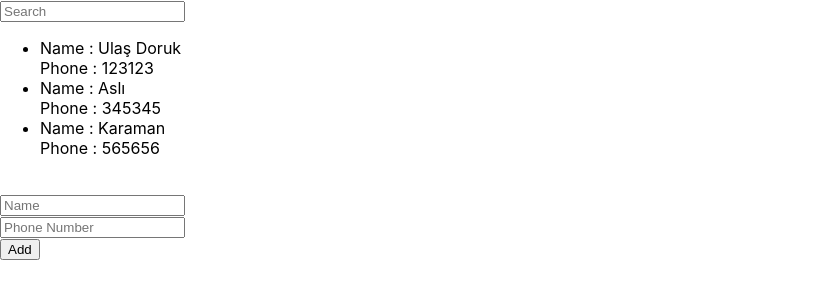
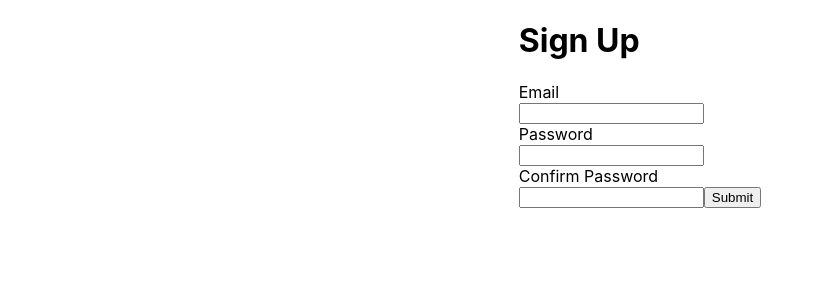
Before and after one commit to UlasDoruk/React_Exercise, a React (Create React App) app: page / in a window 1280 px wide. Shown: the top 300 px of the page, without its empty margins (0-824 px from the left). Built offline with nearby package versions, Linux system fonts and the light colour scheme.

Commit message:
Some updates

```diff
--- a/package.json
+++ b/package.json
@@ -6,10 +6,12 @@
     "@testing-library/jest-dom": "^5.16.4",
     "@testing-library/react": "^13.3.0",
     "@testing-library/user-event": "^13.5.0",
+    "formik": "^2.2.9",
     "react": "^18.2.0",
     "react-dom": "^18.2.0",
     "react-scripts": "5.0.1",
-    "web-vitals": "^2.1.4"
+    "web-vitals": "^2.1.4",
+    "yup": "^0.32.11"
   },
   "scripts": {
     "start": "react-scripts start",
--- a/src/App.css
+++ b/src/App.css
@@ -1,38 +1,8 @@
 .App {
-  text-align: center;
+    display: flex;
+    justify-content: center;
 }
 
-.App-logo {
-  height: 40vmin;
-  pointer-events: none;
+label{
+  display: block;
 }
-
-@media (prefers-reduced-motion: no-preference) {
-  .App-logo {
-    animation: App-logo-spin infinite 20s linear;
-  }
-}
-
-.App-header {
-  background-color: #282c34;
-  min-height: 100vh;
-  display: flex;
-  flex-direction: column;
-  align-items: center;
-  justify-content: center;
-  font-size: calc(10px + 2vmin);
-  color: white;
-}
-
-.App-link {
-  color: #61dafb;
-}
-
-@keyframes App-logo-spin {
-  from {
-    transform: rotate(0deg);
-  }
-  to {
-    transform: rotate(360deg);
-  }
-}
--- a/src/App.js
+++ b/src/App.js
@@ -1,34 +1,12 @@
-import React, { useEffect } from "react";
-import { useState } from "react";
-import "./index.css";
-import InputEx from "./components/Input/InputEx";
-import Fılter from "./components/Fılter/Fılter";
+import "./App.css"
+import SingUp from "./components/SingUp";
 
 function App() {
-  const [contacts,setContacts] = useState([
-  {
-    name:"Ulaş Doruk",
-    phone:"123123"
-  },
-  {
-    name:"Aslı",
-    phone:"345345"
-  },
-  {
-    name:"Karaman",
-    phone : "565656"
-  }
-  ])
-
-  useEffect(()=>{
-    console.log(contacts)
-  },[contacts])
-
   return (
     <div className="App">
-      <Fılter contacts={contacts} />
-      <br></br>
-      <InputEx addContacts={setContacts} contacts={contacts}/>
+      <div>
+        <SingUp/>
+      </div>
     </div>
   );
 }
--- a/src/components/Fılter/Fılter.js
+++ /dev/null
@@ -1,27 +0,0 @@
-import React, { useState } from 'react'
-
-function Fılter({contacts}) {
-  const [search,setSearch] = useState("")
-
-  const searched = contacts.filter((item)=>{
-    return Object.keys(item).some((key)=>
-      item[key].toString().toLowerCase().includes(search.toLocaleLowerCase())
-    )
-  })
-
-  return (
-    <div>
-      <input placeholder="Search"  onChange={(e)=>setSearch(e.target.value)}></input>
-      <ul>
-        {searched.map((e,index)=>(
-        <li key={index}> Name :  {e.name}
-        <br></br>
-        Phone : {e.phone}
-        </li>
-        ))}
-      </ul>
-    </div>
-  );
-}
-
-export default Fılter
--- a/src/components/Input/InputEx.js
+++ /dev/null
@@ -1,39 +0,0 @@
-import React from "react";
-import { useEffect, useState } from "react";
-
-function InputEx({ addContacts, contacts }) {
-  const [form, setForm] = useState({ name: "" , phone: "" });
-
-  const onChangeInput = (e) => {
-    setForm({ ...form, [e.target.name]: e.target.value });
-  };
-
-  const onSubmit = (e) => {
-    e.preventDefault();
-    if (form.name === "" || form.phone === "") {
-      return false;
-    }
-
-    addContacts([...contacts,form]);
-    setForm({ name: "", phone: "" });
-  };
-
-  return (
-    <form onSubmit={onSubmit}>
-      <input name="name" placeholder="Name" onChange={onChangeInput}
-      //  value="name"
-      ></input>
-      <br></br>
-      <input
-        name="phone"
-        placeholder="Phone Number"
-        onChange={onChangeInput}
-        // value="phone"
-      ></input>
-      <br></br>
-      <button >Add</button>
-    </form>
-  );
-}
-
-export default InputEx;
--- /dev/null
+++ b/src/components/SingUp.js
@@ -0,0 +1,52 @@
+import { Formik } from "formik";
+import SignupSchema from "./validation";
+import "../App.css"
+
+
+function SingUp() {
+  return (
+    <div>
+      <h1>Sign Up</h1>
+      <Formik
+        initialValues={{
+          email: "",
+          password: "",
+          cpassword: "",
+        }}
+        validationSchema={SignupSchema}
+        onSubmit={(values) => {
+          console.log(values);
+        }}
+      >
+        {({ handleChange, handleSubmit, values }) => (
+          <form onSubmit={handleSubmit}>
+            <label>Email </label>
+            <input name="email" onChange={handleChange}></input>
+
+            <label>Password </label>
+            <input
+              name="password"
+              type="password"
+              onChange={handleChange}
+            ></input>
+
+            <label>Confirm Password </label>
+            <input
+              name="cpassword"
+              type="password"
+              onChange={handleChange}
+            ></input>
+
+            <button type="submit">Submit</button>
+
+            <br></br>
+            <br></br>
+            {/* {JSON.stringify(values)} */}
+          </form>
+        )}
+      </Formik>
+    </div>
+  );
+}
+
+export default SingUp;
--- /dev/null
+++ b/src/components/validation.js
@@ -0,0 +1,9 @@
+import * as Yup from "yup"
+
+const validation = Yup.object().shape({
+  email: Yup.string().email().required(),
+  password: Yup.string().required().min(5),
+  cpassword: Yup.string().required().oneOf([Yup.ref("password")]),
+});
+
+export default validation
```
Also changed, not shown: 1 other file (tests, documents, lock files or other folders).
